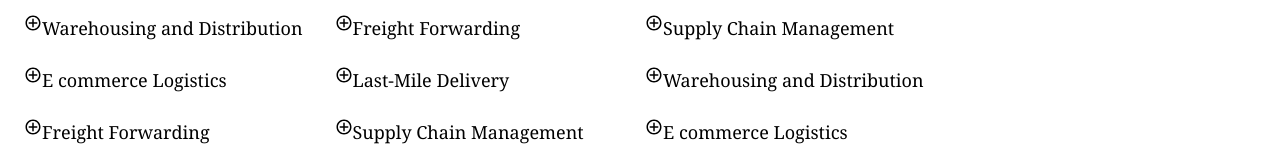
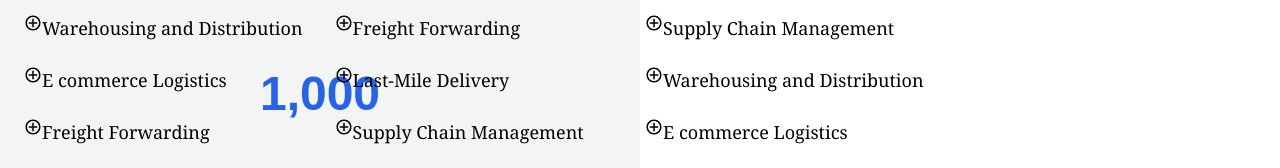
Before and after one commit to Dinuki85/barco, a Next.js app: page / in a window 1280 px wide. Shown: the part 1106-1274 px from the top of the page. Built offline with nearby package versions, Linux system fonts and the light colour scheme; no server answers.

Commit message:
Feat:added counter for the application

```diff
--- /dev/null
+++ b/app/components/Counter.jsx
@@ -0,0 +1,34 @@
+
+    "use client"; // Important for client-side interactivity in Next.js
+
+    import { useEffect, useState } from "react";
+
+    const Counter = ({ targetNumber }) => {
+      const [displayNumber, setDisplayNumber] = useState(0);
+
+      useEffect(() => {
+        let start = 0;
+        const duration = 1500; // Animation duration in milliseconds
+        const increment = targetNumber / (duration / 16); // ~60fps
+
+        const counter = setInterval(() => {
+          start += increment;
+          if (start >= targetNumber) {
+            setDisplayNumber(targetNumber);
+            clearInterval(counter);
+          } else {
+            setDisplayNumber(Math.floor(start));
+          }
+        }, 16); // Update roughly every 16ms for 60fps
+
+        return () => clearInterval(counter); // Cleanup on unmount
+      }, [targetNumber]);
+
+      return (
+        <div className="text-5xl font-bold text-blue-600">
+          {displayNumber.toLocaleString()}
+        </div>
+      );
+    };
+
+    export default Counter;
--- a/app/components/LogisticIntroduceSection.jsx
+++ b/app/components/LogisticIntroduceSection.jsx
@@ -1,11 +1,14 @@
 "use client";
 import { Grandstander } from 'next/font/google';
-import React from 'react'
+import { useEffect, useState } from 'react'
 import { CgAdd } from "react-icons/cg";
+import Counter from './Counter';
 
 const LogisticIntroduceSection = () => {
+
+
     return (
-        <section className='relative flex items-center justify-center w-full min-h-screen bg:light-blue-100 md:items-center sm:items-center'>
+        <section className='relative grid w-full min-h-screen grid-cols-2 justfy-center item-s-center bg:light-blue-100 md:items-center sm:items-center'>
             <div className='absolute  grid-cols-2 place-items-start w-full h-full inset-1 bg:light-blue-500 sm:w-full sm:h-full md:w-full md:h-full *:'>
 
                 <h1 className='flex flex-col items-center w-full px-[15%] py-10 scroll-mt-20 font-bold text-4xl  font-serif' >
@@ -45,7 +48,12 @@ const LogisticIntroduceSection = () => {
 
 
             </div>
+             <div className="flex items-center justify-center h-screen bg-gray-100">
+          <Counter targetNumber={1000} />
+        </div>
+
         </section>
+
 
     )
 }
```
